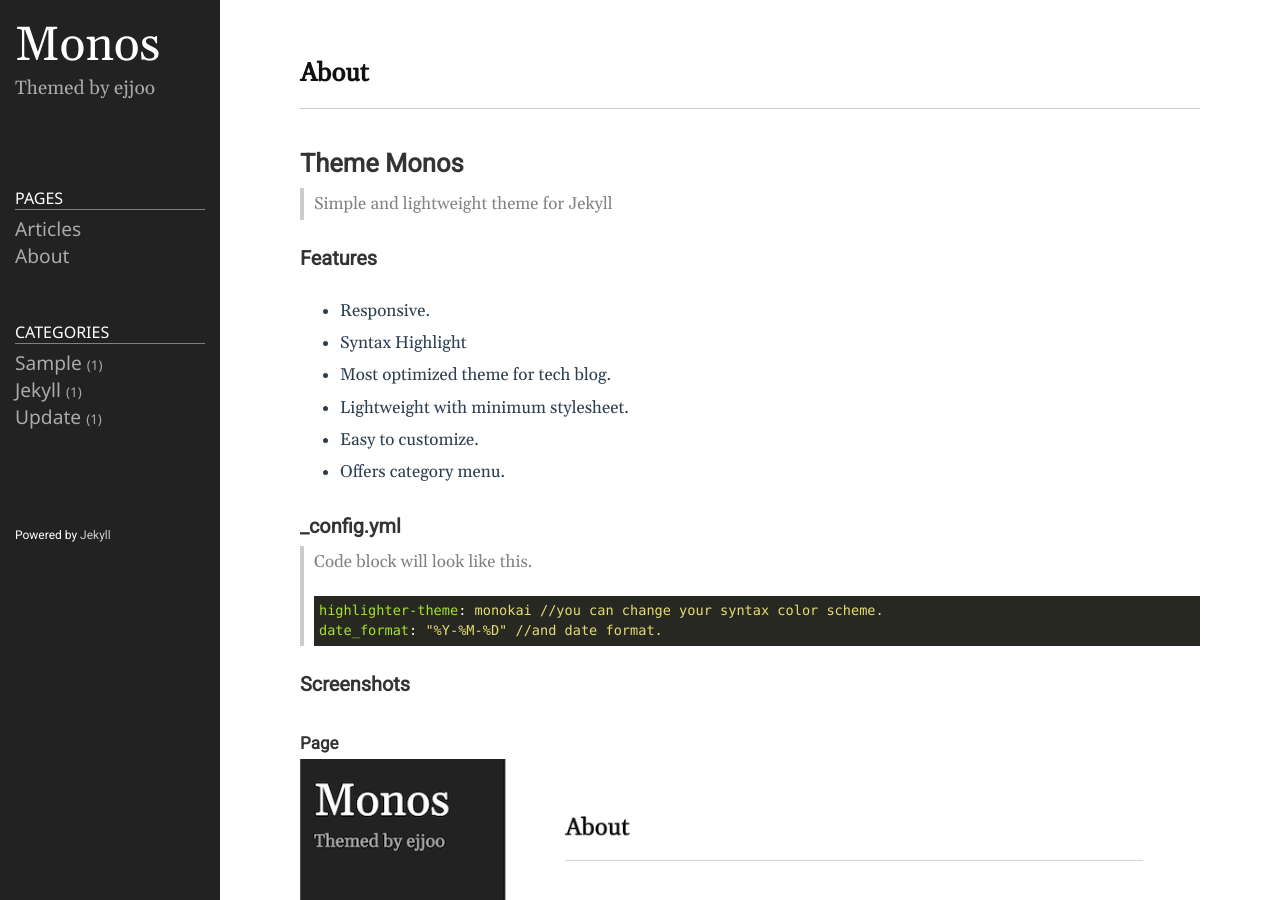
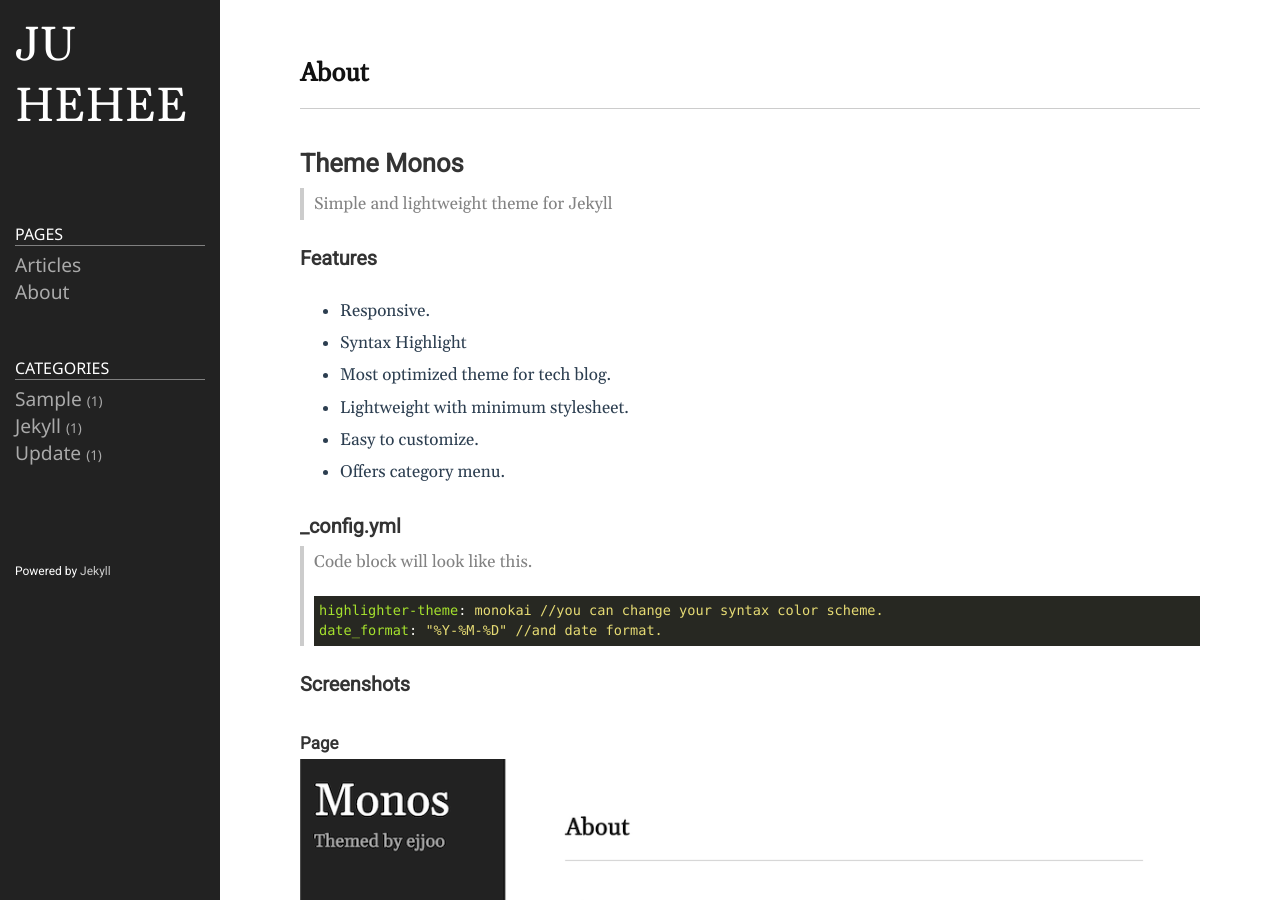
Before and after one commit to juhee2/juhee2.github.io, a Jekyll site: the page built from README.md, in a window 1280 px wide and 900 px high. Built offline with Jekyll 4.4.1, drawn with Linux system fonts in a browser that asks for light colours.

Commit message:
custermize_1

```diff
--- a/_config.yml
+++ b/_config.yml
@@ -18,13 +18,13 @@
 # You can create any custom variable you would like, and they will be accessible
 # in the templates via {{ site.myvariable }}.
 
-title: Monos
-email: ejjoo7994@gmail.com
+title: JU HEHEE
+email: rnlakro3@gmail.com
 description: >- # this means to ignore newlines until "baseurl:"
-  Themed by ejjoo
+# Themed by ejjoo
 # baseurl: "/" # the subpath of your site, e.g. /blog
-# url: "http://ejjoo.github.io" # the base hostname & protocol for your site, e.g. http://example.com
-github_username: ejjoo
+# url: "http://juhee2.github.io" # the base hostname & protocol for your site, e.g. http://example.com
+github_username: juhee2
 highlighter: rouge
 svg:
   optimize: true
```
